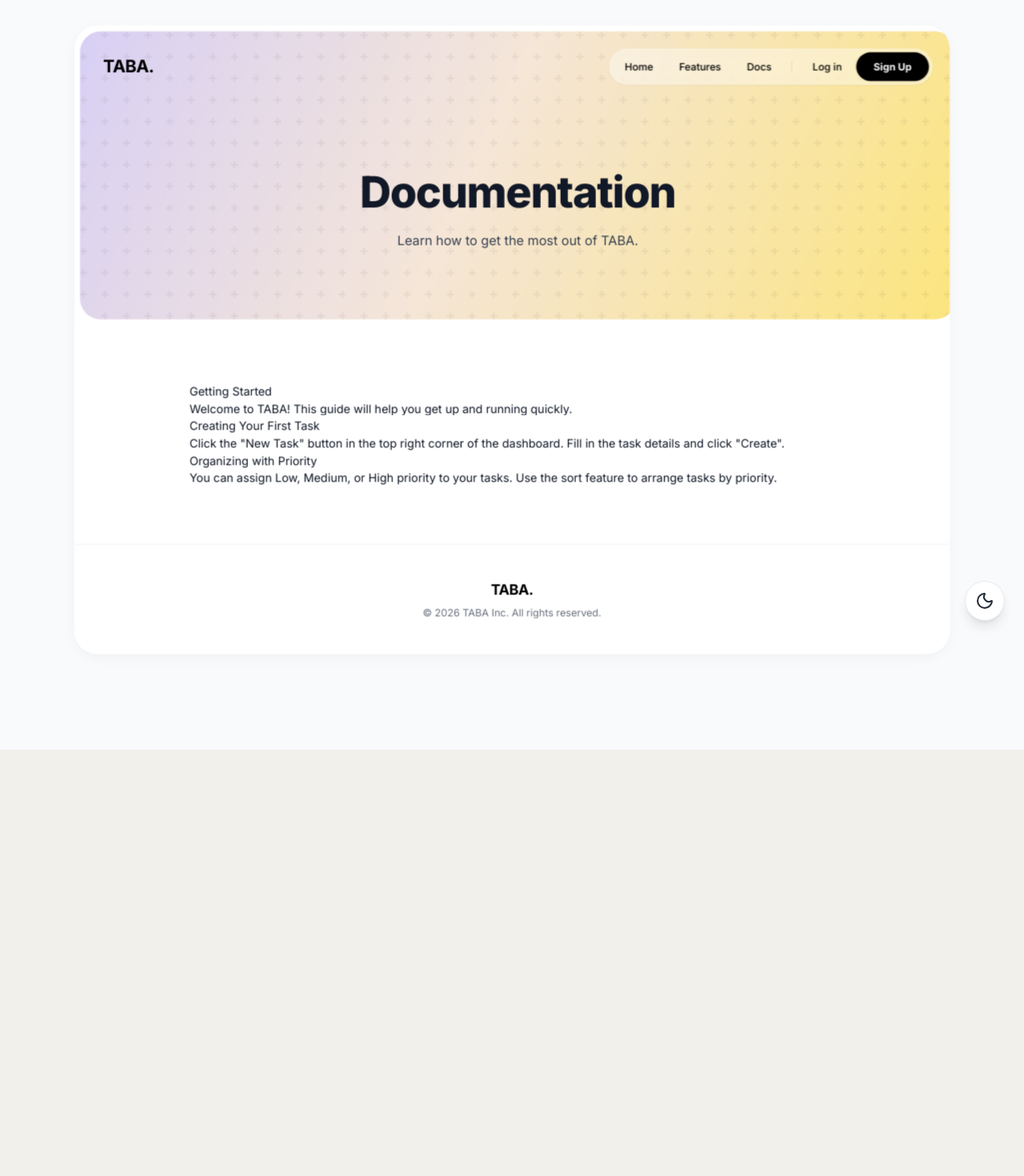
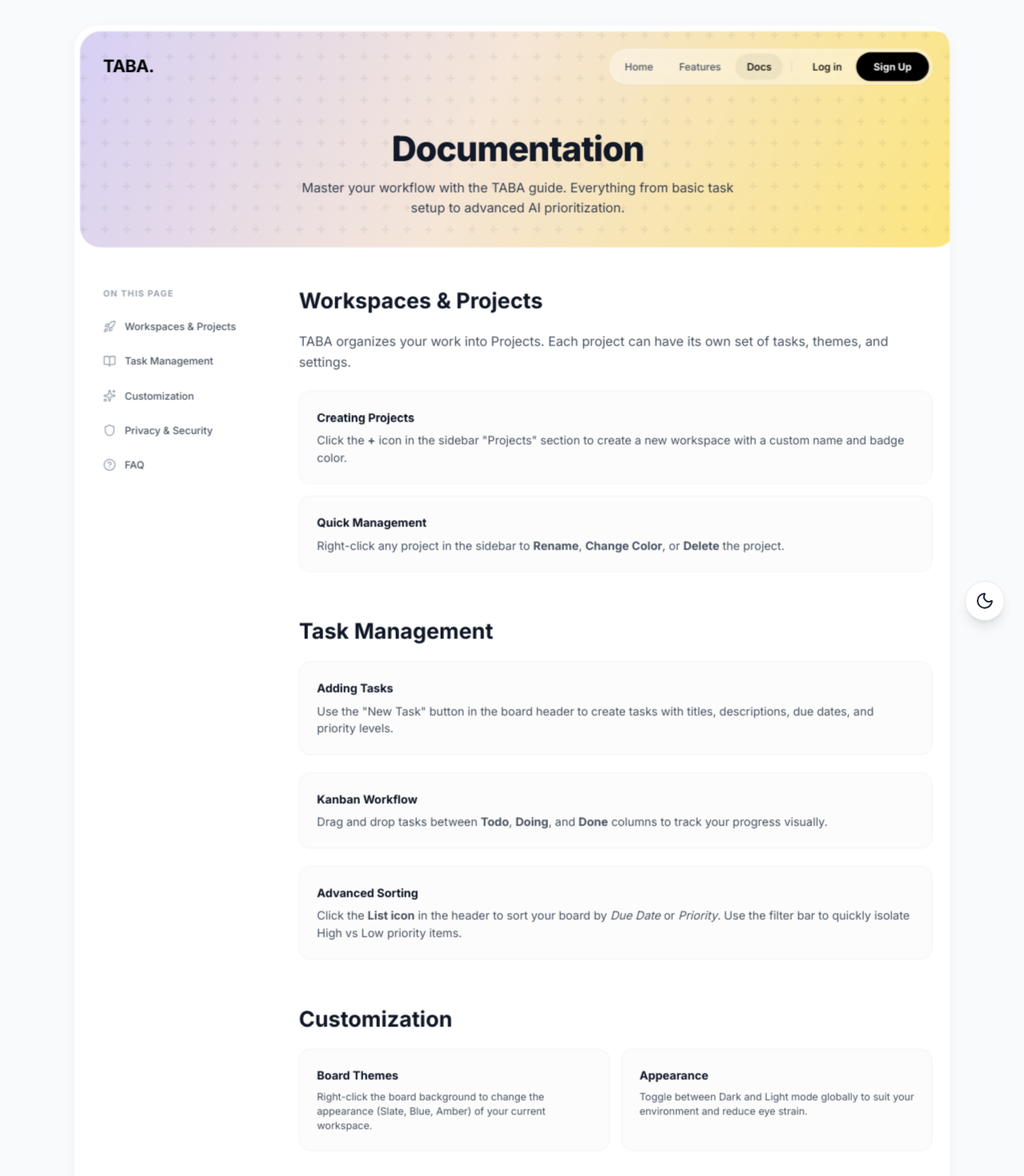
Before and after one commit to AdityaVN5/taba, a React (Vite) app: page /docs in a window 1280 px wide. Shown: the top 1470 px of the page at 80% size. Before the commit the page ends 937 px from the top, so only its background shows below. Built offline with nearby package versions, Linux system fonts and the light colour scheme.

Commit message:
feat: implement initial landing page hero, responsive navigation bar, and documentation page components.

```diff
--- a/components/DocsPage.tsx
+++ b/components/DocsPage.tsx
@@ -1,38 +1,113 @@
 import React from 'react';
 import { Navbar } from './Navbar';
 import { Footer } from './Footer';
+import { BookOpen, Command, Sparkles, Shield, Rocket, HelpCircle } from 'lucide-react';
 
 export const DocsPage: React.FC = () => {
+  const sections = [
+    { id: 'projects', title: 'Workspaces & Projects', icon: <Rocket size={18} /> },
+    { id: 'tasks', title: 'Task Management', icon: <BookOpen size={18} /> },
+    { id: 'customization', title: 'Customization', icon: <Sparkles size={18} /> },
+    { id: 'privacy', title: 'Privacy & Security', icon: <Shield size={18} /> },
+    { id: 'faq', title: 'FAQ', icon: <HelpCircle size={18} /> },
+  ];
+
   return (
     <div className="min-h-screen flex flex-col items-center justify-start p-4 sm:p-8 transition-colors duration-300 bg-gray-50 dark:bg-black overflow-y-auto">
       <div
         className="w-full max-w-[1600px] bg-white dark:bg-gray-900 rounded-[2rem] shadow-soft overflow-hidden relative transition-colors duration-300 flex flex-col"
         style={{ transform: 'scale(0.9)', transformOrigin: 'top center' }}
       >
-            <div className="relative w-full h-auto min-h-[400px] rounded-[1.8rem] m-0 sm:m-2 bg-hero-gradient dark:bg-hero-gradient-dark flex flex-col items-center overflow-hidden transition-all duration-500">
+        <div className="relative w-full h-auto min-h-[300px] rounded-[1.8rem] m-0 sm:m-2 bg-hero-gradient dark:bg-hero-gradient-dark flex flex-col items-center overflow-hidden transition-all duration-500">
           <div className="absolute inset-0 pointer-events-none bg-pattern-dots bg-repeat opacity-100 mix-blend-multiply dark:mix-blend-soft-light"></div>
           <Navbar />
-              <div className="flex-grow flex flex-col items-center justify-center text-center px-4 sm:px-6 py-12 relative z-10 w-full max-w-4xl mx-auto">
-                 <h1 className="text-4xl md:text-6xl font-extrabold tracking-tight text-gray-900 dark:text-white mb-6">
+          <div className="flex-grow flex flex-col items-center justify-center text-center px-4 sm:px-6 py-8 relative z-10 w-full max-w-4xl mx-auto">
+             <h1 className="text-4xl md:text-5xl font-extrabold tracking-tight text-gray-900 dark:text-white mb-4">
                 Documentation
              </h1>
-                 <p className="text-lg text-gray-700 dark:text-gray-300 max-w-2xl text-center">
-                    Learn how to get the most out of TABA.
+             <p className="text-lg text-gray-700 dark:text-gray-300 max-w-2xl px-4">
+                Master your workflow with the TABA guide. Everything from basic task setup to advanced AI prioritization.
              </p>
           </div>
         </div>
 
-            <div className="px-6 py-20 bg-white dark:bg-gray-900 flex-grow">
-                <div className="max-w-4xl mx-auto prose dark:prose-invert">
-                    <h2>Getting Started</h2>
-                    <p>Welcome to TABA! This guide will help you get up and running quickly.</p>
+        <div className="flex flex-col md:flex-row flex-grow px-6 py-12 gap-8 max-w-7xl mx-auto w-full">
+            {/* Sidebar */}
+            <aside className="w-full md:w-64 flex-shrink-0">
+                <div className="sticky top-24 space-y-1">
+                    <p className="px-4 text-xs font-bold text-gray-400 uppercase tracking-widest mb-4">On This Page</p>
+                    {sections.map((section) => (
+                        <button
+                            key={section.id}
+                            className="w-full flex items-center gap-3 px-4 py-3 rounded-xl text-sm font-medium transition-all text-gray-600 dark:text-gray-400 hover:bg-gray-100 dark:hover:bg-white/5 hover:text-black dark:hover:text-white group"
+                        >
+                            <span className="text-gray-400 group-hover:text-accent-yellow transition-colors">
+                                {section.icon}
+                            </span>
+                            {section.title}
+                        </button>
+                    ))}
+                </div>
+            </aside>
 
-                    <h3>Creating Your First Task</h3>
-                    <p>Click the "New Task" button in the top right corner of the dashboard. Fill in the task details and click "Create".</p>
+            {/* Content */}
+            <main className="flex-grow min-w-0 bg-white dark:bg-gray-900">
+                <div className="prose dark:prose-invert max-w-none">
+                    <section id="projects" className="mb-16">
+                        <h2 className="text-3xl font-bold mb-6 text-gray-900 dark:text-white">Workspaces & Projects</h2>
+                        <p className="text-lg text-gray-600 dark:text-gray-400 leading-relaxed mb-6">
+                            TABA organizes your work into Projects. Each project can have its own set of tasks, themes, and settings.
+                        </p>
+                        <div className="space-y-4">
+                            <div className="p-6 rounded-2xl border border-gray-100 dark:border-white/5 bg-gray-50/50 dark:bg-white/5">
+                                <h4 className="font-bold flex items-center gap-2 mb-2">Creating Projects</h4>
+                                <p className="m-0 text-gray-600 dark:text-gray-400">Click the <strong>+</strong> icon in the sidebar "Projects" section to create a new workspace with a custom name and badge color.</p>
+                            </div>
+                            <div className="p-6 rounded-2xl border border-gray-100 dark:border-white/5 bg-gray-50/50 dark:bg-white/5">
+                                <h4 className="font-bold flex items-center gap-2 mb-2">Quick Management</h4>
+                                <p className="m-0 text-gray-600 dark:text-gray-400">Right-click any project in the sidebar to <strong>Rename</strong>, <strong>Change Color</strong>, or <strong>Delete</strong> the project.</p>
+                            </div>
+                        </div>
+                    </section>
 
-                    <h3>Organizing with Priority</h3>
-                    <p>You can assign Low, Medium, or High priority to your tasks. Use the sort feature to arrange tasks by priority.</p>
+                    <section id="tasks" className="mb-16">
+                        <h2 className="text-3xl font-bold mb-6 text-gray-900 dark:text-white text-left">Task Management</h2>
+                        <div className="space-y-6">
+                            <div className="p-6 rounded-2xl border border-gray-100 dark:border-white/5 bg-gray-50/50 dark:bg-white/5">
+                                <h4 className="font-bold mb-2">Adding Tasks</h4>
+                                <p className="m-0 text-gray-600 dark:text-gray-400">Use the "New Task" button in the board header to create tasks with titles, descriptions, due dates, and priority levels.</p>
                             </div>
+                            <div className="p-6 rounded-2xl border border-gray-100 dark:border-white/5 bg-gray-50/50 dark:bg-white/5">
+                                <h4 className="font-bold mb-2">Kanban Workflow</h4>
+                                <p className="m-0 text-gray-600 dark:text-gray-400">Drag and drop tasks between <strong>Todo</strong>, <strong>Doing</strong>, and <strong>Done</strong> columns to track your progress visually.</p>
+                            </div>
+                            <div className="p-6 rounded-2xl border border-gray-100 dark:border-white/5 bg-gray-50/50 dark:bg-white/5">
+                                <h4 className="font-bold mb-2">Advanced Sorting</h4>
+                                <p className="m-0 text-gray-600 dark:text-gray-400">Click the <strong>List icon</strong> in the header to sort your board by <em>Due Date</em> or <em>Priority</em>. Use the filter bar to quickly isolate High vs Low priority items.</p>
+                            </div>
+                        </div>
+                    </section>
+
+                    <section id="customization" className="mb-16">
+                        <h2 className="text-3xl font-bold mb-6 text-gray-900 dark:text-white text-left">Customization</h2>
+                        <div className="grid grid-cols-1 sm:grid-cols-2 gap-4">
+                            <div className="p-6 rounded-2xl border border-gray-100 dark:border-white/5 bg-gray-50/50 dark:bg-white/5">
+                                <h4 className="font-bold mb-2">Board Themes</h4>
+                                <p className="text-sm text-gray-600 dark:text-gray-400">Right-click the board background to change the appearance (Slate, Blue, Amber) of your current workspace.</p>
+                            </div>
+                            <div className="p-6 rounded-2xl border border-gray-100 dark:border-white/5 bg-gray-50/50 dark:bg-white/5">
+                                <h4 className="font-bold mb-2">Appearance</h4>
+                                <p className="text-sm text-gray-600 dark:text-gray-400">Toggle between Dark and Light mode globally to suit your environment and reduce eye strain.</p>
+                            </div>
+                        </div>
+                    </section>
+
+                    <section id="privacy" className="mb-16">
+                        <h2 className="text-3xl font-bold mb-6 text-gray-900 dark:text-white text-left">Privacy & Security</h2>
+                        <p className="text-gray-600 dark:text-gray-400 px-2">Your data stays local and secure. TABA is designed for speed and privacy, with session management that keeps your workspaces isolated from other users.</p>
+                    </section>
+                </div>
+            </main>
         </div>
 
         <Footer />
--- a/components/Hero.tsx
+++ b/components/Hero.tsx
@@ -1,7 +1,9 @@
 import React from 'react';
 import { Play } from 'lucide-react';
+import { useNavigate } from 'react-router-dom';
 
 export const Hero: React.FC = () => {
+  const navigate = useNavigate();
   return (
     <main className="flex-grow flex flex-col items-center justify-center text-center px-4 sm:px-6 py-12 md:py-20 relative z-10 w-full max-w-4xl mx-auto mt-8 md:mt-0">
 
@@ -24,12 +26,12 @@
 
       {/* CTAs */}
       <div className="flex flex-col sm:flex-row gap-4 w-full justify-center items-center">
-        <a
-          href="#"
+        <button
+          onClick={() => navigate('/signup')}
           className="w-full sm:w-auto px-8 py-4 bg-accent-yellow hover:bg-[#FCD56E] text-gray-900 font-bold rounded-full transition-all transform hover:-translate-y-1 shadow-glow text-center"
         >
           Get Started for Free
-        </a>
+        </button>
         <button className="w-full sm:w-auto px-8 py-4 glass-nav hover:bg-white/40 text-gray-900 dark:text-white font-semibold rounded-full transition-all flex items-center justify-center gap-2 group">
           <span className="p-1 rounded-full border border-gray-900/10 dark:border-white/20 group-hover:bg-white/20 transition-colors">
              <Play size={18} fill="currentColor" className="text-gray-900 dark:text-white" />
--- a/components/Navbar.tsx
+++ b/components/Navbar.tsx
@@ -1,10 +1,18 @@
 import React from 'react';
 import { Menu, X } from 'lucide-react';
-import { useNavigate } from 'react-router-dom';
+import { useNavigate, useLocation } from 'react-router-dom';
 
 export const Navbar = () => {
   const [isOpen, setIsOpen] = React.useState(false);
   const navigate = useNavigate();
+  const location = useLocation();
+
+  const isActive = (path: string) => location.pathname === path;
+  const linkClass = (path: string) => `text-sm font-medium transition-all px-4 py-2 rounded-full ${
+    isActive(path)
+    ? 'bg-black/5 dark:bg-white/10 text-black dark:text-white'
+    : 'text-gray-600 dark:text-gray-400 hover:text-black dark:hover:text-white'
+  }`;
 
   return (
     <nav className="w-full px-8 py-6 flex items-center justify-between relative z-50">
@@ -15,13 +23,13 @@
 
       {/* Desktop Menu Pill */}
       <div className="hidden md:flex items-center gap-1 p-1 bg-white/40 dark:bg-white/10 backdrop-blur-md rounded-full border border-white/40 dark:border-white/20 shadow-sm">
-        <a href="/" className="text-sm font-medium text-black dark:text-white hover:opacity-60 transition-opacity px-4 py-2">
+        <button onClick={() => navigate('/')} className={linkClass('/')}>
             Home
-        </a>
-        <button onClick={() => navigate('/features')} className="text-sm font-medium text-black dark:text-white hover:opacity-60 transition-opacity px-4 py-2">
+        </button>
+        <button onClick={() => navigate('/features')} className={linkClass('/features')}>
             Features
         </button>
-        <button onClick={() => navigate('/docs')} className="text-sm font-medium text-black dark:text-white hover:opacity-60 transition-opacity px-4 py-2">
+        <button onClick={() => navigate('/docs')} className={linkClass('/docs')}>
             Docs
         </button>
 
@@ -53,11 +61,26 @@
       {/* Mobile Menu Overlay */}
       {isOpen && (
         <div className="absolute top-full left-0 right-0 mx-6 mt-2 bg-white/90 dark:bg-gray-900/95 backdrop-blur-lg p-6 rounded-2xl flex flex-col gap-4 border border-gray-200 dark:border-white/10 shadow-xl animate-in fade-in slide-in-from-top-4 overflow-hidden">
-          <a href="/" className="text-black dark:text-white font-medium py-2 border-b border-gray-100 dark:border-white/5">Home</a>
+          <button
+            onClick={() => { navigate('/'); setIsOpen(false); }}
+            className={`text-left font-medium py-2 border-b border-gray-100 dark:border-white/5 ${isActive('/') ? 'text-accent-yellow' : 'text-black dark:text-white'}`}
+          >
+            Home
+          </button>
           <div className="flex items-center justify-between py-2 border-b border-gray-100 dark:border-white/5">
-            <button onClick={() => { navigate('/features'); setIsOpen(false); }} className="text-black dark:text-white font-medium">Features</button>
+            <button
+                onClick={() => { navigate('/features'); setIsOpen(false); }}
+                className={`font-medium ${isActive('/features') ? 'text-accent-yellow' : 'text-black dark:text-white'}`}
+            >
+                Features
+            </button>
           </div>
-          <button onClick={() => { navigate('/docs'); setIsOpen(false); }} className="text-black dark:text-white font-medium py-2 border-b border-gray-100 dark:border-white/5 text-left">Docs</button>
+          <button
+            onClick={() => { navigate('/docs'); setIsOpen(false); }}
+            className={`text-left font-medium py-2 border-b border-gray-100 dark:border-white/5 ${isActive('/docs') ? 'text-accent-yellow' : 'text-black dark:text-white'}`}
+          >
+            Docs
+          </button>
           <button
             onClick={() => {
               navigate('/login');
```
Lines whose indentation alone changed are shown as unchanged.
